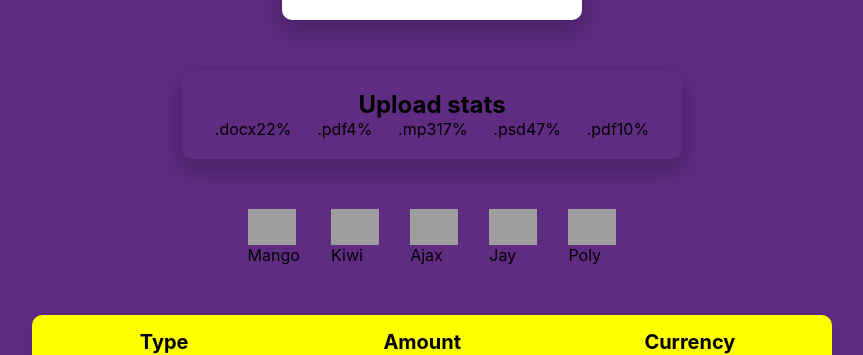
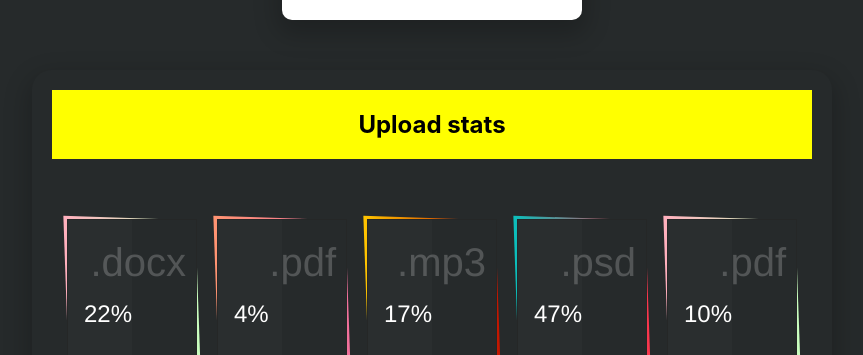
Before and after one commit to AndriyKikot/goit-react-hw-01-components, a React (Create React App) app: page / in a window 1280 px wide. Shown: the part 445-800 px from the top of the page, without its empty margins (208-1071 px from the left). Built offline with nearby package versions, Linux system fonts and the light colour scheme; grey boxes are pictures that could not be loaded.

Commit message:
added statistics css

```diff
--- a/src/components/Main/Main.module.css
+++ b/src/components/Main/Main.module.css
@@ -1,5 +1,4 @@
 .main {
   padding-top: 30px;
   padding-bottom: 30px;
-  background: #5f2c82;
 }
--- a/src/components/Statistics/Statistics.js
+++ b/src/components/Statistics/Statistics.js
@@ -4,12 +4,12 @@ import styles from './Statistics.module.css';
 function Statistics({ title, stats }) {
   return (
     <section className={styles.statistics}>
-      {title && <h2 className="title">{title}</h2>}
+      {title && <h2 className={styles.title}>{title}</h2>}
       <ul className={styles.statList}>
         {stats.map(item => (
           <li className={styles.item} key={item.id}>
-            <span className="label">{item.label}</span>
-            <span className="percentage">{item.percentage}%</span>
+            <span className={styles.label}>{item.label}</span>
+            <span className={styles.percentage}>{item.percentage}%</span>
           </li>
         ))}
       </ul>
--- a/src/components/Statistics/Statistics.module.css
+++ b/src/components/Statistics/Statistics.module.css
@@ -1,14 +1,108 @@
 .statistics {
-  padding: 20px;
   margin: 0 auto;
-  width: 500px;
+  width: 800px;
   text-align: center;
   box-shadow: 0 10px 25px 5px rgba(0, 0, 0, 0.2);
-  border-radius: 10px;
+  border-radius: 20px;
+  padding: 20px;
+}
+
+.title {
+  background-color: yellow;
+  padding: 20px;
+  text-align: center;
 }
 
 .statList {
-  display: flex;
-  align-items: center;
-  justify-content: space-around;
+  padding: 0;
+  margin: 50px auto;
+  list-style: none;
+  text-align: center;
 }
+
+.statList .item {
+  display: inline-block;
+  width: 20%;
+  min-width: 100px;
+  max-width: 130px;
+  padding: 80px 16px 40px;
+  position: relative;
+  vertical-align: top;
+  margin: 10px;
+  font-family: 'helvetica', san-serif;
+  min-height: 15vh;
+  background: #262a2b;
+  border: 1px solid #252727;
+  text-align: left;
+}
+
+.statList .item .label {
+  font-size: 40px;
+  margin: 0;
+  position: absolute;
+  opacity: 0.2;
+  top: 20px;
+  right: 10px;
+  transition: all 0.3s ease-in-out;
+  color: #fff;
+}
+
+.statList .item .percentage {
+  font-size: 24px;
+  color: #ffffff;
+  margin-bottom: 5px;
+}
+
+.statList .item:hover .label {
+  top: 0px;
+  opacity: 0.6;
+}
+
+.statList .item:before {
+  content: '';
+  position: absolute;
+  top: -2px;
+  left: -2px;
+  right: -2px;
+  bottom: -2px;
+  z-index: -1;
+  background-color: #fff;
+  transform: skew(2deg, 2deg);
+}
+
+.statList .item:after {
+  content: '';
+  position: absolute;
+  width: 50%;
+  height: 100%;
+  left: 0;
+  top: 0;
+  background: rgba(255, 255, 255, 0.02);
+}
+
+.statList .item:nth-child(1):before {
+  background: #c9ffbf;
+  background: -webkit-linear-gradient(to right, #ffafbd, #c9ffbf);
+  background: linear-gradient(to right, #ffafbd, #c9ffbf);
+}
+.statList .item:nth-child(2):before {
+  background: #f2709c;
+  background: -webkit-linear-gradient(to right, #ff9472, #f2709c);
+  background: linear-gradient(to right, #ff9472, #f2709c);
+}
+.statList .item:nth-child(3):before {
+  background: #c21500;
+  background: -webkit-linear-gradient(to right, #ffc500, #c21500);
+  background: linear-gradient(to right, #ffc500, #c21500);
+}
+.statList .item:nth-child(4):before {
+  background: #fc354c;
+  background: -webkit-linear-gradient(to right, #0abfbc, #fc354c);
+  background: linear-gradient(to right, #0abfbc, #fc354c);
+}
+
+.statList .item:nth-child(5):before {
+  background: #fc354c;
+  background: -webkit-linear-gradient(to right, #ffafbd, #c9ffbf);
+  background: linear-gradient(to right, #ffafbd, #c9ffbf);
+}
--- a/src/index.css
+++ b/src/index.css
@@ -20,6 +20,7 @@ body {
     sans-serif;
   -webkit-font-smoothing: antialiased;
   -moz-osx-font-smoothing: grayscale;
+  background: #262a2b;
 }
 
 code {
```
